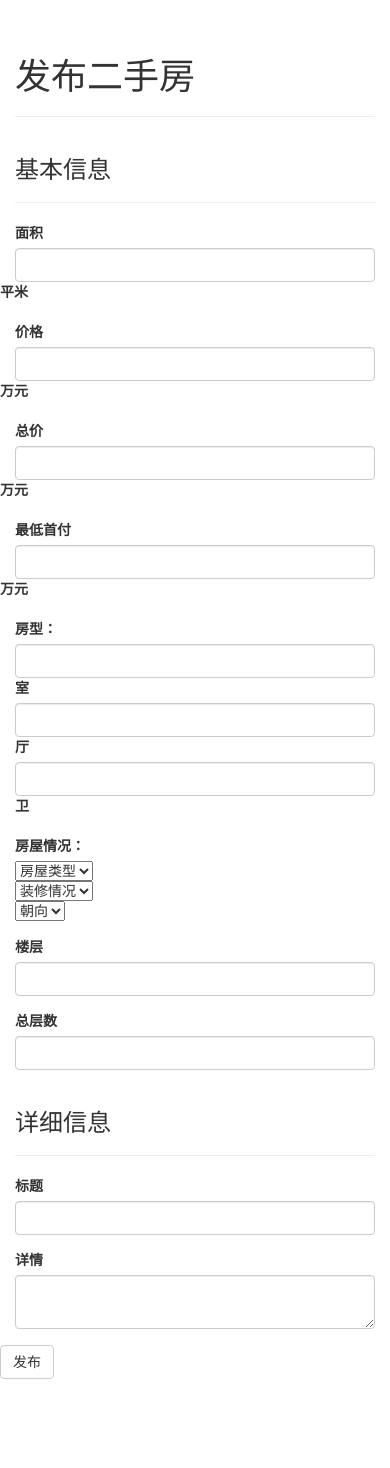
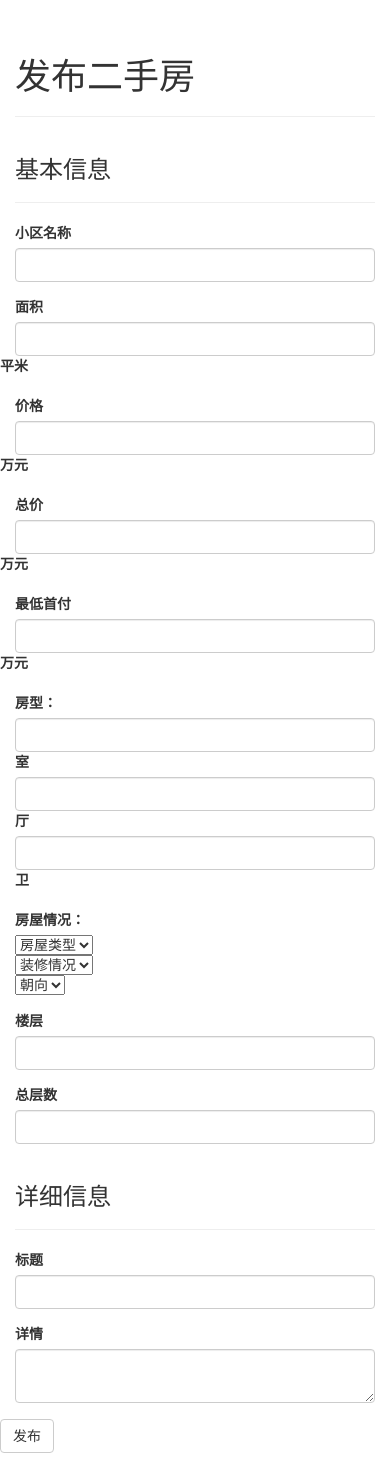
Before and after one commit to ttlttl/fang, a Flask app: page /edit/publish2 in a window 390 px wide. Shown: the part 55-1523 px from the top of the page. Before the commit the page ends 1434 px from the top, so only its background shows below. Run offline with Flask 2, Linux system fonts and the light colour scheme; the visitor is signed in with stand-in values (Sample User, id 1); some libraries are stand-ins or nearby versions.

Commit message:
Add community info to publish2

```diff
--- a/app/auth/views.py
+++ b/app/auth/views.py
@@ -52,7 +52,6 @@ def add_user():
                     password=form.password.data,
                     is_admin=form.is_admin.data)
         db.session.add(user)
-        db.session.commit()
         flash('添加成功')
         return redirect(url_for('auth.user_management'))
     return render_template('auth/add_user.html', form=form)
@@ -65,7 +64,6 @@ def status_user(id):
     user = User.query.get_or_404(id)
     user.actived = not user.actived
     db.session.add(user)
-    db.session.commit()
     return redirect(url_for('auth.user_management'))
 
 
--- a/app/edit/forms.py
+++ b/app/edit/forms.py
@@ -5,6 +5,7 @@ from wtforms.validators import DataRequired, Length
 
 
 class AddUsedHouseForm(Form):
+    community_name = StringField('小区名称', validators=[DataRequired(), Length(1,200)])
     total_area = IntegerField('面积')
     price = IntegerField('价格')
     total_price = IntegerField('总价')
--- a/app/edit/views.py
+++ b/app/edit/views.py
@@ -32,6 +32,8 @@ def add_community():
                 flash("街道信息错误")
             community = Community(name=community_name, area=area)
             db.session.add(community)
+            flash("添加小区信息成功")
+            return redirect(url_for('.add_community'))
     districts = District.query.all()
     return render_template('edit/add_community.html', districts=districts)
 
@@ -41,6 +43,10 @@ def add_community():
 def publish2():
     form = AddUsedHouseForm(csrf_enabled=False)
     if form.validate_on_submit():
+        community = Community.query.filter_by(name=form.community_name.data).first()
+        if not community:
+            flash("小区不存在，请先添加小区信息")
+            return redirect(url_for(".add_community"))
         house = House(title = form.title.data,
                       is_new = False,
                       type = form.type.data,
@@ -56,9 +62,9 @@ def publish2():
                       total_price = form.total_price.data,
                       down_payment = form.down_payment.data,
                       detail = form.detail.data,
-                      author = current_user._get_current_object() )
+                      author = current_user._get_current_object(),
+                      community=community)
         db.session.add(house)
-        db.session.commit()
         flash('发布成功')
         return redirect(url_for('.publish2'))
     return render_template('edit/publish2.html', form=form)
--- a/app/templates/edit/publish2.html
+++ b/app/templates/edit/publish2.html
@@ -15,6 +15,12 @@
 </div>
 <form action="" method="post" class="form-horizontal" role="form">
         {{ form.hidden_tag() }}
+        <div class="form-group ">
+            {{ form.community_name.label(class="col-sm-2 control-label")}}
+            <div class="col-sm-2">
+                {{ form.community_name(class="form-control") }}
+            </div>
+        </div>
         <div class="form-group ">
             {{ form.total_area.label(class="col-sm-2 control-label")}}
             <div class="col-sm-2">
```
